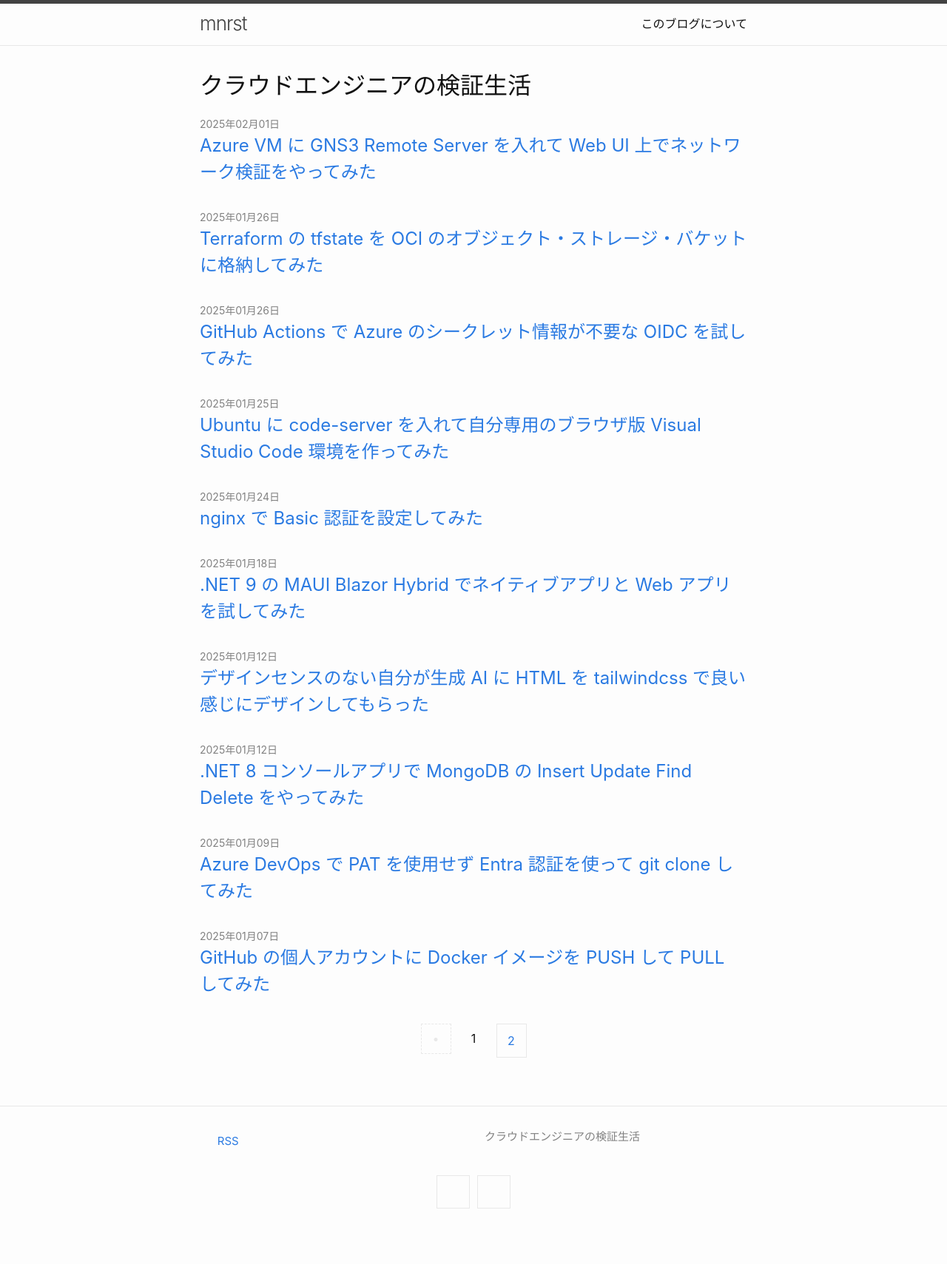
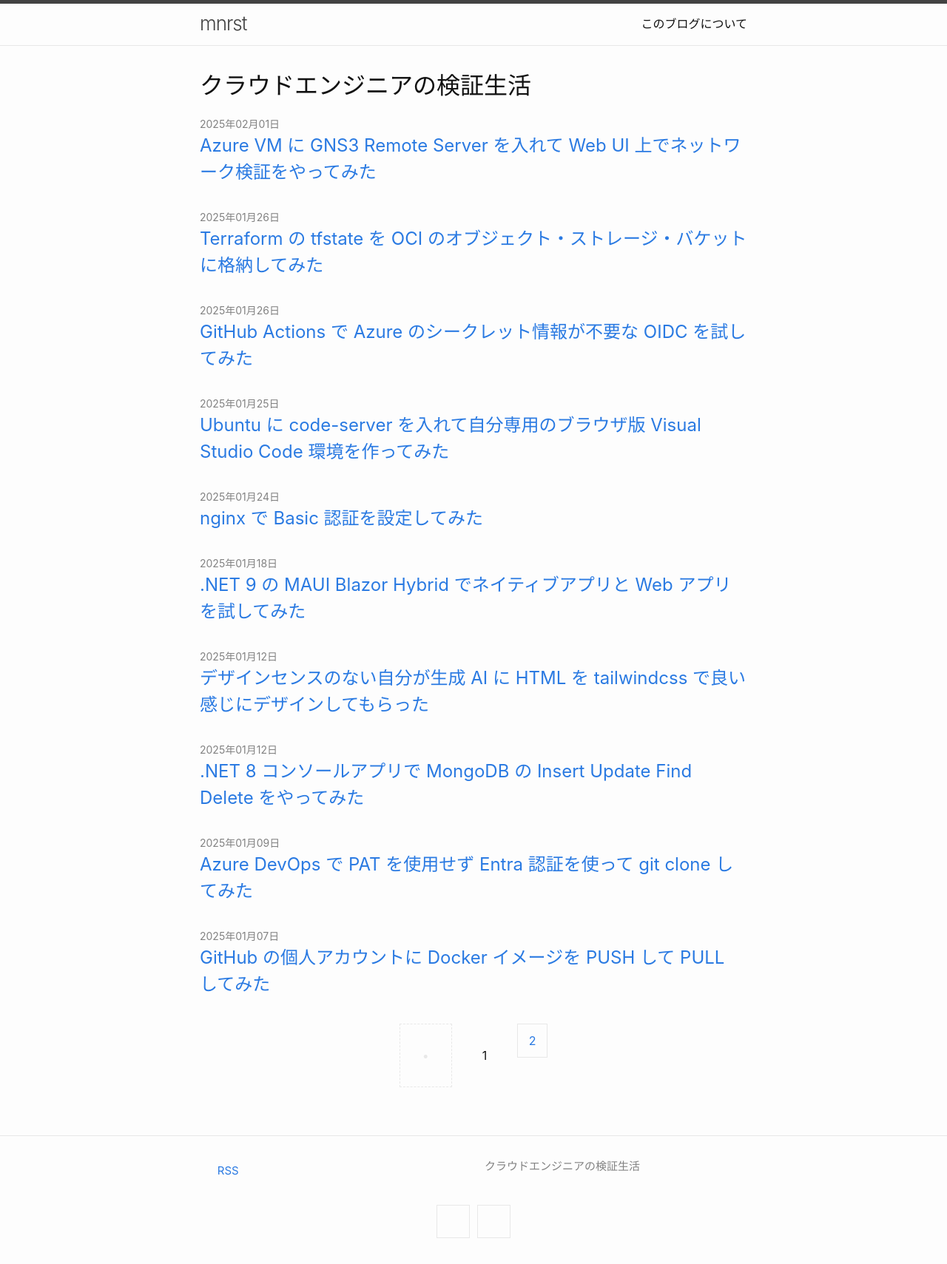
Before and after one commit to mnrst/mnrst.github.io, a Jekyll site: the page built from index.html, in a window 1280 px wide. Shown: the whole page at 74% size. Built offline with Jekyll 4.4.1, drawn with Linux system fonts in a browser that asks for light colours; the list of posts is cut into pages by our own code; before the commit the page ends 1669 px from its top, so only the background shows below that.

Commit message:
update _sass/minima/_layout.scss

```diff
--- a/_sass/minima/_layout.scss
+++ b/_sass/minima/_layout.scss
@@ -318,7 +318,7 @@
     }
     div {
       display: block;
-      padding: $spacing-unit * .25;
+      padding: $spacing-unit;
       border: 1px solid transparent;
 
       &.pager-edge {
```
